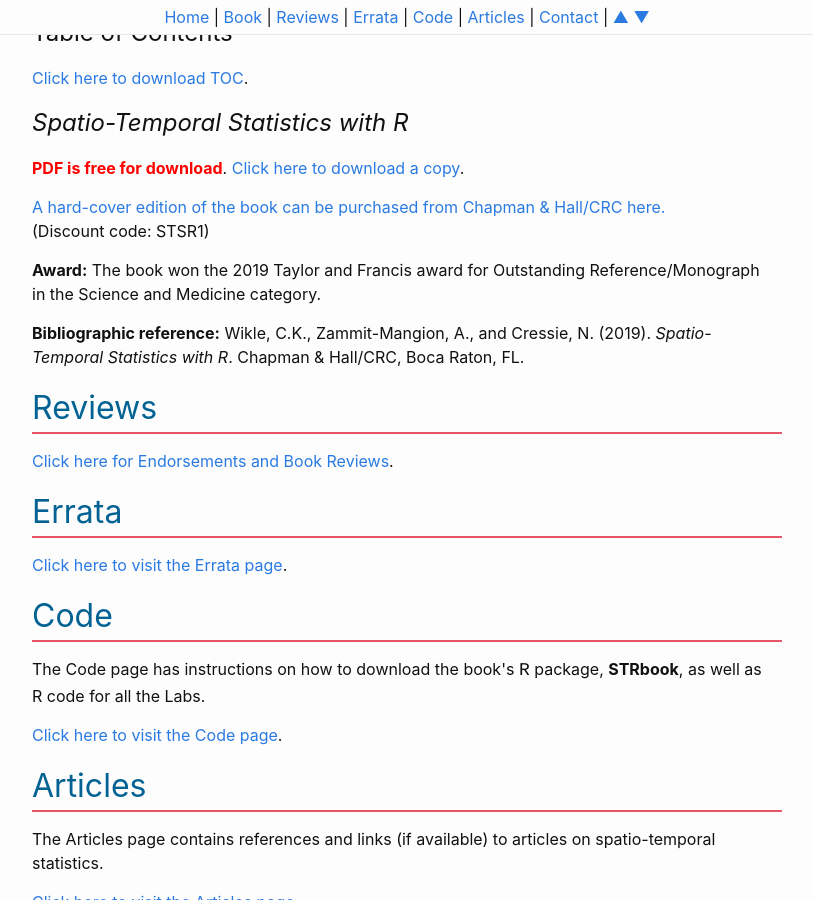
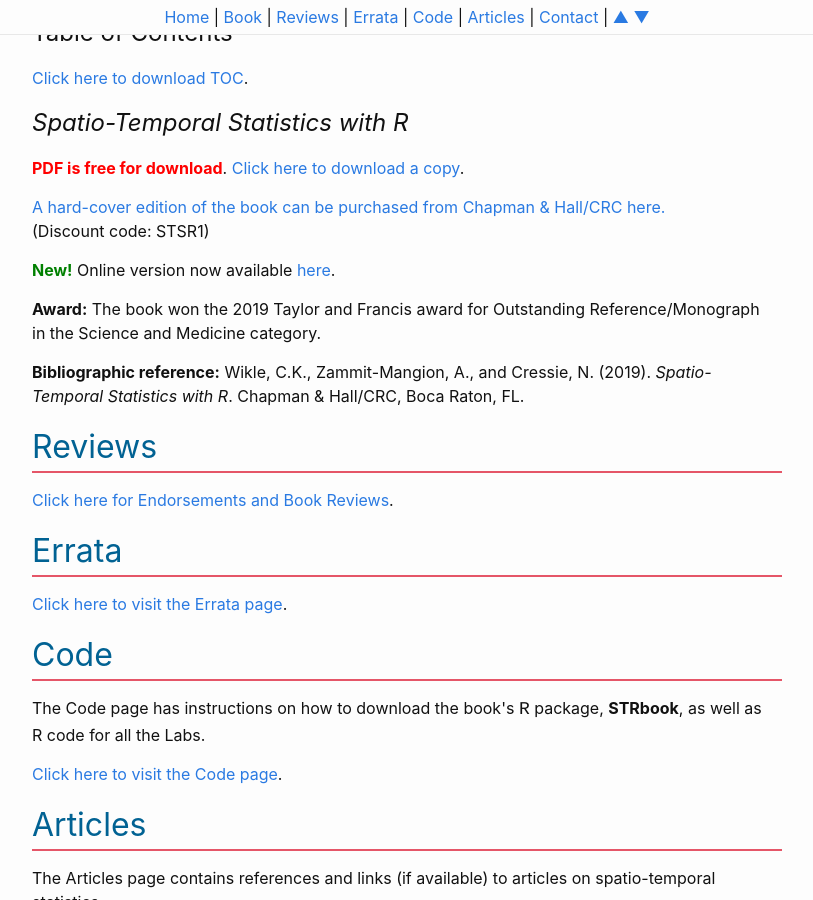
Before and after one commit to andrewzm/STRbook, a Jekyll site: the page built from docs/index.md, in a window 1280 px wide and 900 px high, scrolled down 1055 px. Shown: the whole window, without its empty margins (238-1051 px from the left). Built offline with Jekyll 4.4.1, drawn with Linux system fonts in a browser that asks for light colours.

Commit message:
Add link to online versoin

```diff
--- a/docs/_includes/book.html
+++ b/docs/_includes/book.html
@@ -27,6 +27,9 @@ Cover Illustration: Julinu (Julian Mallia) <a href="http://www.julinu.com/">www.
 <p><a href="http://www.crcpress.com/9781138711136" target="_blank">A hard-cover edition of the book can be purchased from Chapman & Hall/CRC here.</a><br />
 (Discount code: STSR1)</p>
 
+<p><span style="color: green; font-weight: bold;">New!</span> Online version now available <a href="https://spacetimewithr.org/online/" target="_blank">here</a>.</p>
+
+
 <p><b>Award:</b> The book won the 2019 Taylor and Francis award for Outstanding Reference/Monograph in the Science and Medicine category.</p>
 
 <p><b>Bibliographic reference:</b> Wikle, C.K., Zammit-Mangion, A., and Cressie, N. (2019). <i>Spatio-Temporal Statistics with R</i>. Chapman & Hall/CRC, Boca Raton, FL.</p>
```
